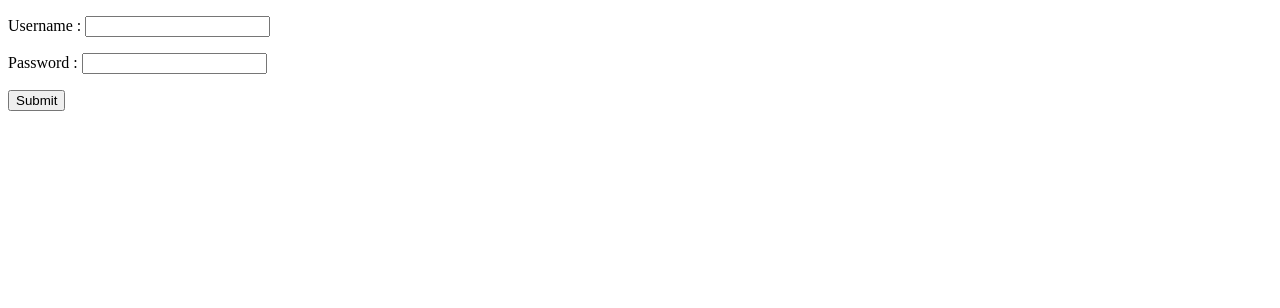
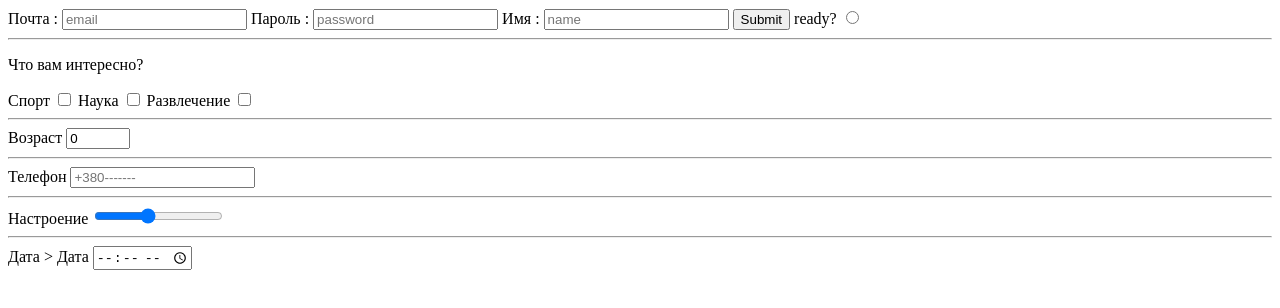
Before and after one commit to nophtry/work-it-school, a plain HTML site: page index.html in a window 1280 px wide. Drawn offline with Linux system fonts and the light colour scheme.

Commit message:
Add files via upload

```diff
--- a/index.html
+++ b/index.html
@@ -4,23 +4,66 @@
   <title>domashka 25.03</title>
 </head>
 <body>
-    <p>
-        <label>Username : <input type="text" /></label>
-      </p>
+    <form>
+        <label>Почта : <input type="email" placeholder="email" /></label>
 
 
 
 
-  <p>
-        <label>Password : <input type="password" /></label>
-      </p>
+        <label>Пароль  : <input type="password" placeholder="password" /></label>
+
+
+
+        <label>Имя  : <input type="text_input" placeholder="name" /></label>
+
+        <button type="submit">Submit </button>
+
+    </label>
+<form>
+
+
+    <label>  ready? <input type="radio" /></label>
+    <hr>
+<p> Что вам интересно?</p>
+    <label> Спорт   <input type="checkbox" /></label>
+    <label> Наука  <input type="checkbox" /></label>
+    <label> Развлечение  <input type="checkbox" /></label>
+<hr>
+    <label>
+Возраст
+<input type="number" step="1" name="age" value="0" min="18" max="100">
+    </label>
+    <hr>
+    <label>
+Телефон
+<input type="tel" name="phone_number" placeholder="+380-------">
+
+
+
+    </label>
+
+    <br>
+    <hr>
+    <label>
+Настроение
+<input type="range" name="happy" value="40"
+
+     </label>
+<hr>
+     <label>
+        Дата
+    >
+     Дата
+ <input type="time" name="time"
+
+
+</form>
+
+<br>
 
 
 
 
-  <p>
-         <button type="submit">Submit</button>
-      </p>
 
 
     </form>
```
